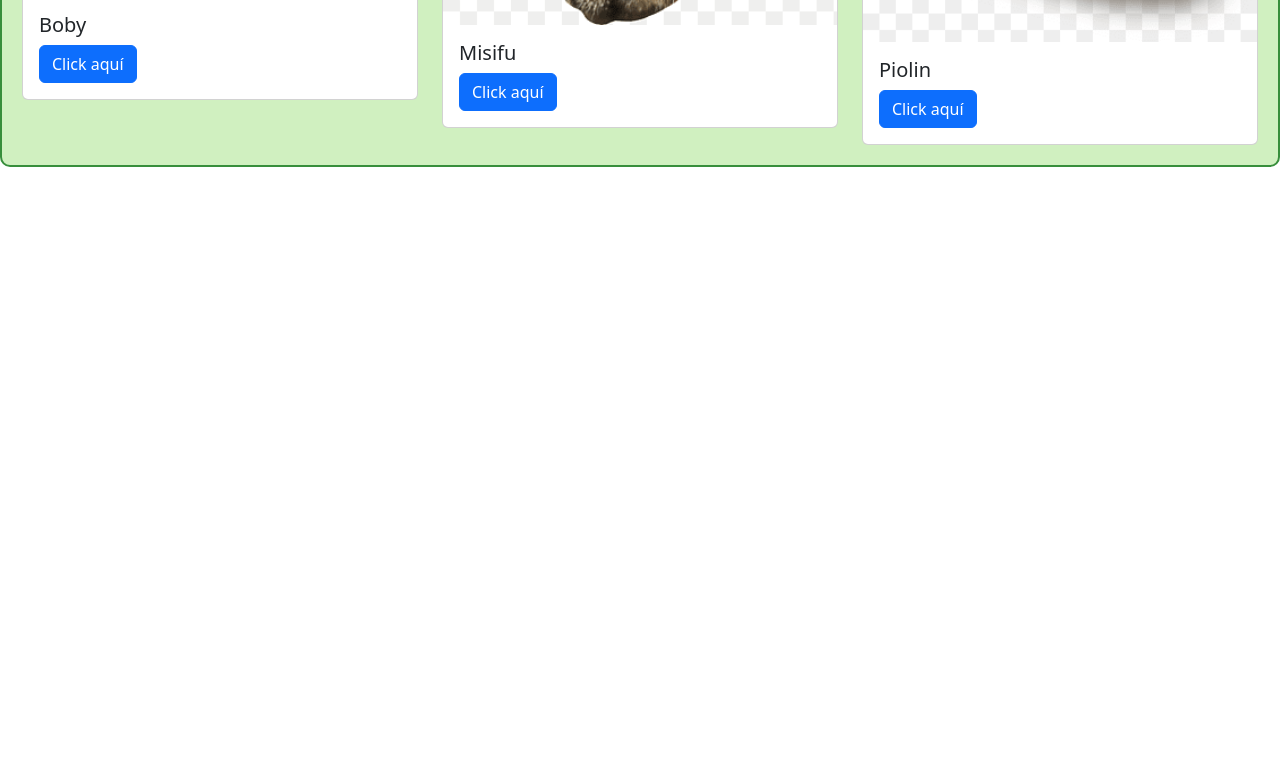
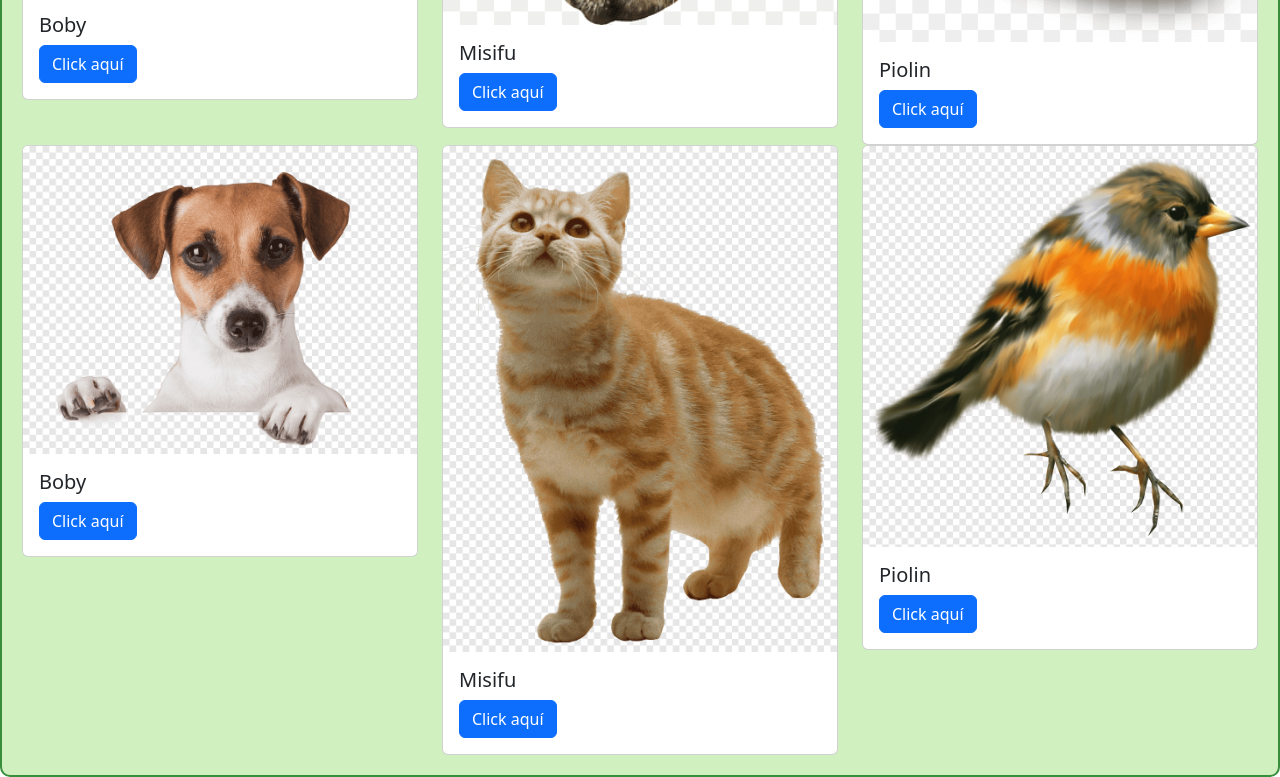
Before and after one commit to parayak/mascotas, a plain HTML site: page index.html in a window 1280 px wide. Shown: the part 564-1341 px from the top of the page. Before the commit the page ends 800 px from the top, so only its background shows below. Drawn offline with nearby package versions, Linux system fonts and the light colour scheme.

Commit message:
Se modifico index y se agregaron 3 imagenes más

```diff
--- a/index.html
+++ b/index.html
@@ -70,6 +70,35 @@
         </div>
       </div>
     </div>
+    <div class="row">
+      <div class="col">
+        <div class="card">
+          <img src="perro2.png" class="card-img-top" alt="Boby">
+          <div class="card-body">
+            <h5 class="card-title">Boby</h5>
+            <a href="#" class="btn btn-primary" data-bs-toggle="modal" data-bs-target="#perroModal2">Click aquí</a>
+          </div>
+        </div>
+      </div>
+      <div class="col">
+        <div class="card">
+          <img src="gato2.png" class="card-img-top" alt="Misifu">
+          <div class="card-body">
+            <h5 class="card-title">Misifu</h5>
+            <a href="#" class="btn btn-primary" data-bs-toggle="modal" data-bs-target="#gatoModal2">Click aquí</a>
+          </div>
+        </div>
+      </div>
+      <div class="col">
+        <div class="card">
+          <img src="pajaro2.png" class="card-img-top" alt="Piolin">
+          <div class="card-body">
+            <h5 class="card-title">Piolin</h5>
+            <a href="#" class="btn btn-primary" data-bs-toggle="modal" data-bs-target="#pajaroModal2">Click aquí</a>
+          </div>
+        </div>
+      </div>
+    </div>
   </div>
 
   <!-- Modals -->
@@ -103,6 +132,36 @@
     </div>
   </div>
 
+  <!-- Modals -->
+  <div class="modal fade" id="perroModal2" tabindex="-1" aria-labelledby="perroModalLabel" aria-hidden="true">
+    <div class="modal-dialog modal-dialog-centered modal-xl">
+      <div class="modal-content">
+        <div class="modal-body">
+          <img src="perro2.png" class="img-fluid" alt="Boby">
+        </div>
+      </div>
+    </div>
+  </div>
+
+  <div class="modal fade" id="gatoModal2" tabindex="-1" aria-labelledby="gatoModalLabel" aria-hidden="true">
+    <div class="modal-dialog modal-dialog-centered modal-xl">
+      <div class="modal-content">
+        <div class="modal-body">
+          <img src="gato2.png" class="img-fluid" alt="Misifu">
+        </div>
+      </div>
+    </div>
+  </div>
+
+  <div class="modal fade" id="pajaroModal2" tabindex="-1" aria-labelledby="pajaroModalLabel" aria-hidden="true">
+    <div class="modal-dialog modal-dialog-centered modal-xl">
+      <div class="modal-content">
+        <div class="modal-body">
+          <img src="pajaro2.png" class="img-fluid" alt="Piolin">
+        </div>
+      </div>
+    </div>
+  </div>
 
   <!-- Bootstrap JS (opcional, solo si se necesita funcionalidad de Bootstrap) -->
   <script src="https://cdn.jsdelivr.net/npm/bootstrap@5.3.0-alpha1/dist/js/bootstrap.bundle.min.js"></script>
```
Also changed, not shown: gato2.png (added), pajaro2.png (added), perro2.png (added).
